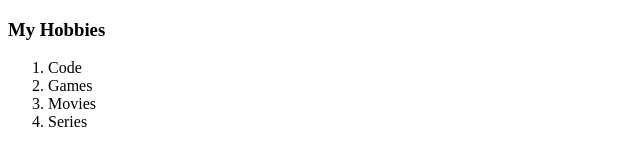
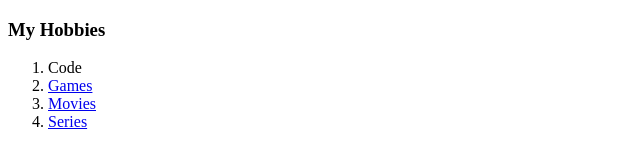
Before and after one commit to andsumenezes/cv, a plain HTML site: page hobbies.html in a window 1280 px wide. Shown: the whole page, without its empty margins (0-640 px from the left). Drawn offline with Linux system fonts and the light colour scheme.

Commit message:
Replace hobbies

```diff
--- a/hobbies.html
+++ b/hobbies.html
@@ -8,9 +8,9 @@
     <h3>My Hobbies</h3>
     <ol>
       <li>Code</li>
-      <li><a href="https://overwatch.blizzard.com/en-gb/"></a> Games</li>
-      <li><a href="https://www.netflix.com/gb/browse/genre/34399"></a> Movies</li>
-      <li><a href="https://www.disneyplus.com/en-gb"></a> Series</li>
+      <li><a href="https://overwatch.blizzard.com/en-gb/">Games</a></li>
+      <li><a href="https://www.netflix.com/gb/browse/genre/34399">Movies</a></li>
+      <li><a href="https://www.disneyplus.com/en-gb">Series</a></li>
     </ol>
   </body>
 </html>
```
